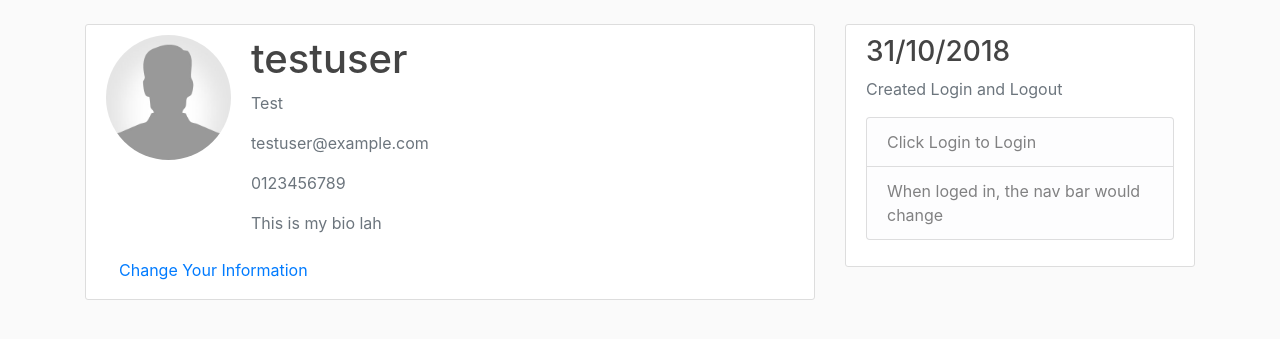
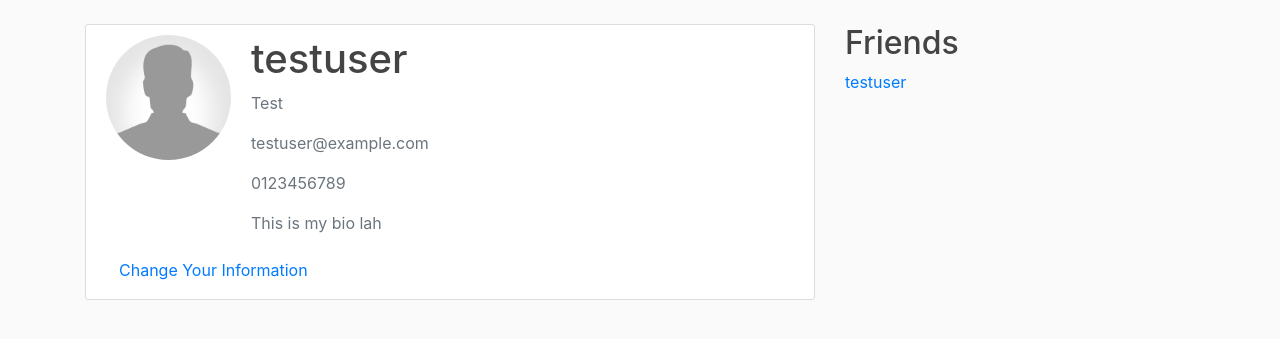
Before and after one commit to DK-Nguyen/django-social-network, a Django app: page /profile/ in a window 1280 px wide. Shown: the part 56-395 px from the top of the page. Run offline with Django 3.2, Linux system fonts and the light colour scheme; a user stored in the database is signed in; data comes from the database, SQL or seed files in the repository; some libraries are stand-ins or nearby versions.

Commit message:
can show all of people

```diff
--- a/users/templates/users/about.html
+++ b/users/templates/users/about.html
@@ -1,7 +1,7 @@
 {% extends "users/base.html" %}
 {% block content %}
     <div class="content-section">
-        <h1>BWA Group 05</h1>
+        <h1>Appropriate</h1>
         <h4>Ấm</h4>
         <h4>Joni</h4>
         <h4>DK</h4>
--- a/users/templates/users/base.html
+++ b/users/templates/users/base.html
@@ -58,15 +58,7 @@
           {% block content %}{% endblock %}
         </div>
         <div class="col-md-4">
-          <div class="content-section">
-            <h3>31/10/2018</h3>
-            <p class='text-muted'>Created Login and Logout
-              <ul class="list-group">
-                <li class="list-group-item list-group-item-light">Click Login to Login</li>
-                <li class="list-group-item list-group-item-light">When loged in, the nav bar would change</li>
-              </ul>
-            </p>
-          </div>
+          {% block content2 %}{% endblock %}
         </div>
       </div>
     </main>
--- a/users/templates/users/profile.html
+++ b/users/templates/users/profile.html
@@ -15,3 +15,12 @@
       <a class="btn btn-default" href="{% url 'change_info' %} ">Change Your Information</a>
     </div>
 {% endblock content %}
+
+{% block content2 %}
+    <h2> Friends </h2>
+    {% for user in users %}
+        <a href="{% url 'home' %}">
+            <p>{{ user.username }}</p>
+        </a>
+    {% endfor %}
+{% endblock content2 %}
--- a/users/urls.py
+++ b/users/urls.py
@@ -1,6 +1,7 @@
 from django.urls import path
 from users import views as users_views
 from django.contrib.auth import views as auth_views
+from django.conf.urls import url
 
 urlpatterns = [
     path('', users_views.home, name='home'),
@@ -9,5 +10,8 @@ urlpatterns = [
     path('login/', auth_views.LoginView.as_view(template_name='users/login.html'), name='login'),
     path('logout/', auth_views.LogoutView.as_view(template_name='users/logout.html'), name='logout'),
     path('profile/', users_views.profile, name='profile'),
-    path('profile/changeInfo', users_views.change_info, name='change_info')
+    # path('profile/<pk>/', users_views.profile, name='profile_with_pk'),
+    # url(r'^profile/(?P<pk>\d+)/$', users_views.profile, name='profile_with_pk'),
+    path('profile/changeInfo/', users_views.change_info, name='change_info'),
+
 ]
--- a/users/views.py
+++ b/users/views.py
@@ -2,7 +2,7 @@ from django.shortcuts import render, redirect
 from django.contrib import messages
 from .forms import UserRegisterForm, UserUpdateForm
 from django.contrib.auth.decorators import login_required
-
+from .models import SiteUser
 
 def home(request):
     return render(request, 'users/home.html')
@@ -27,7 +27,11 @@ def register(request):
 
 @login_required
 def profile(request):
-    return render(request, 'users/profile.html')
+    users = SiteUser.objects.all()
+    context = {
+        'users': users
+    }
+    return render(request, 'users/profile.html', context)
 
 
 @login_required
```
